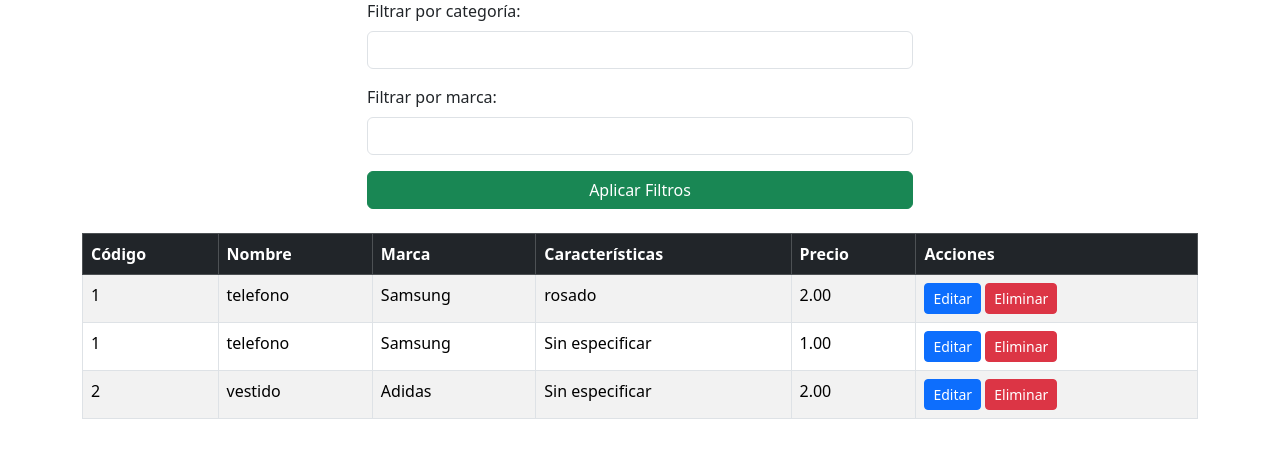
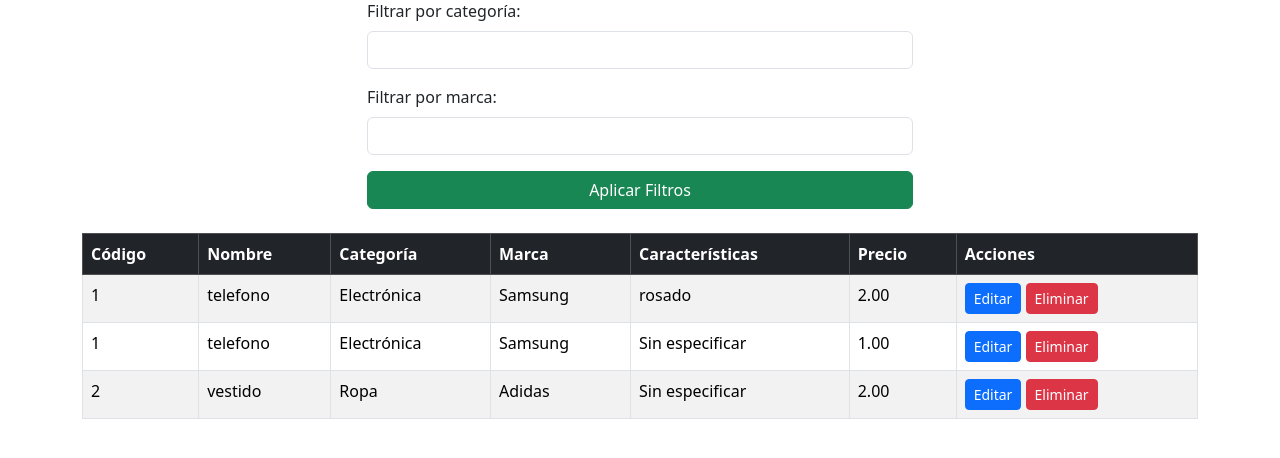
Before and after one commit to catalinasanjuan/ti2041-2024, a Django app: page /productos/ in a window 1280 px wide. Shown: the part 177-635 px from the top of the page. Run offline with Django 5.2, Linux system fonts and the light colour scheme; a user stored in the database is signed in; data comes from the database, SQL or seed files in the repository; some libraries are stand-ins or nearby versions.

Commit message:
seguimos xd

```diff
--- a/Evaluaciones/sumativa3/gestion_productos/productos/templates/index.html
+++ b/Evaluaciones/sumativa3/gestion_productos/productos/templates/index.html
@@ -67,6 +67,7 @@
                 <tr>
                     <th>Código</th>
                     <th>Nombre</th>
+                    <th>Categoría</th>
                     <th>Marca</th>
                     <th>Características</th>
                     <th>Precio</th>
@@ -78,6 +79,7 @@
                 <tr>
                     <td>{{ producto.codigo }}</td>
                     <td>{{ producto.nombre }}</td>
+                    <td>{{ producto.categoria }}</td>
                     <td>{{ producto.marca }}</td>
                     <td>{{ producto.caracteristicas }}</td>
                     <td>{{ producto.precio }}</td>
```
